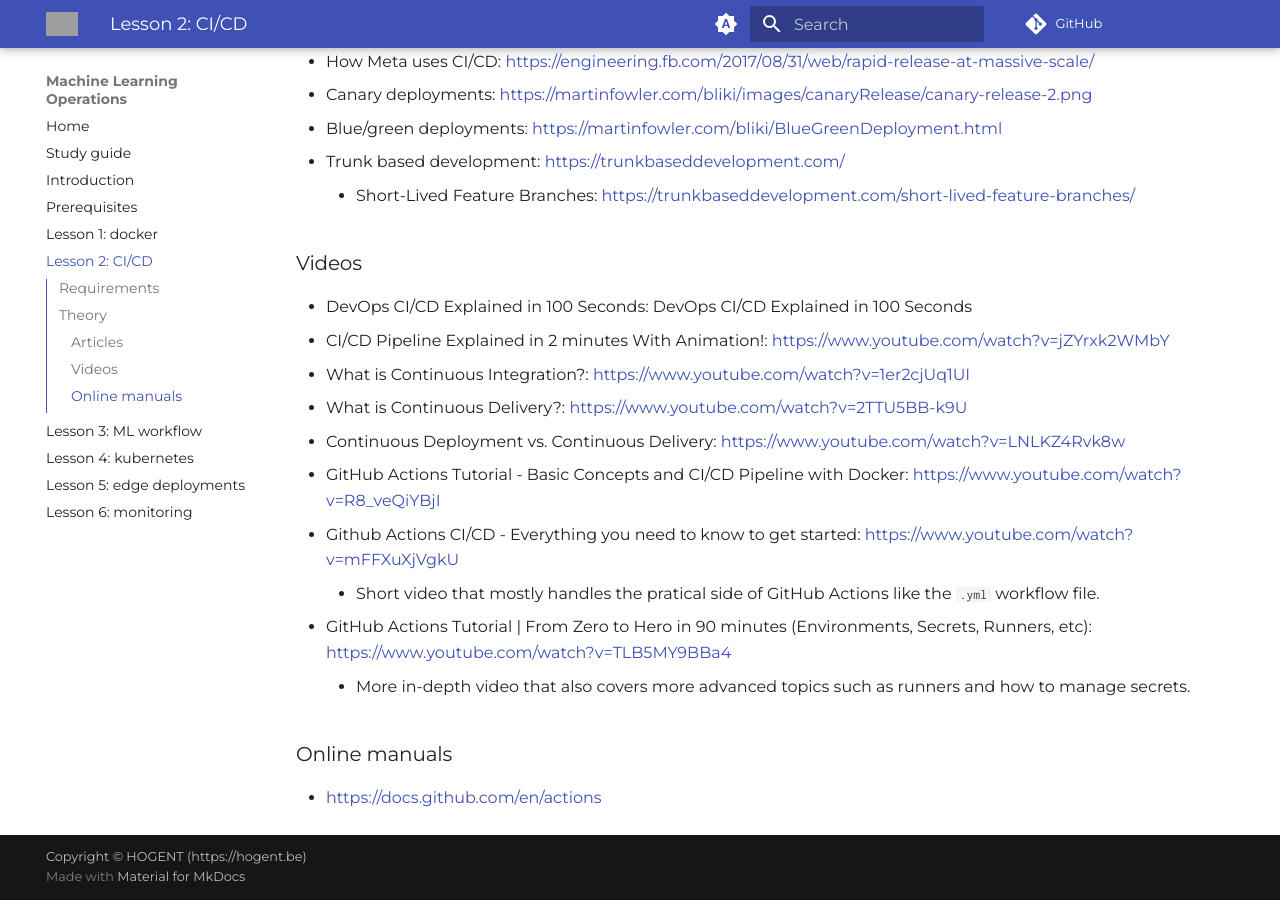
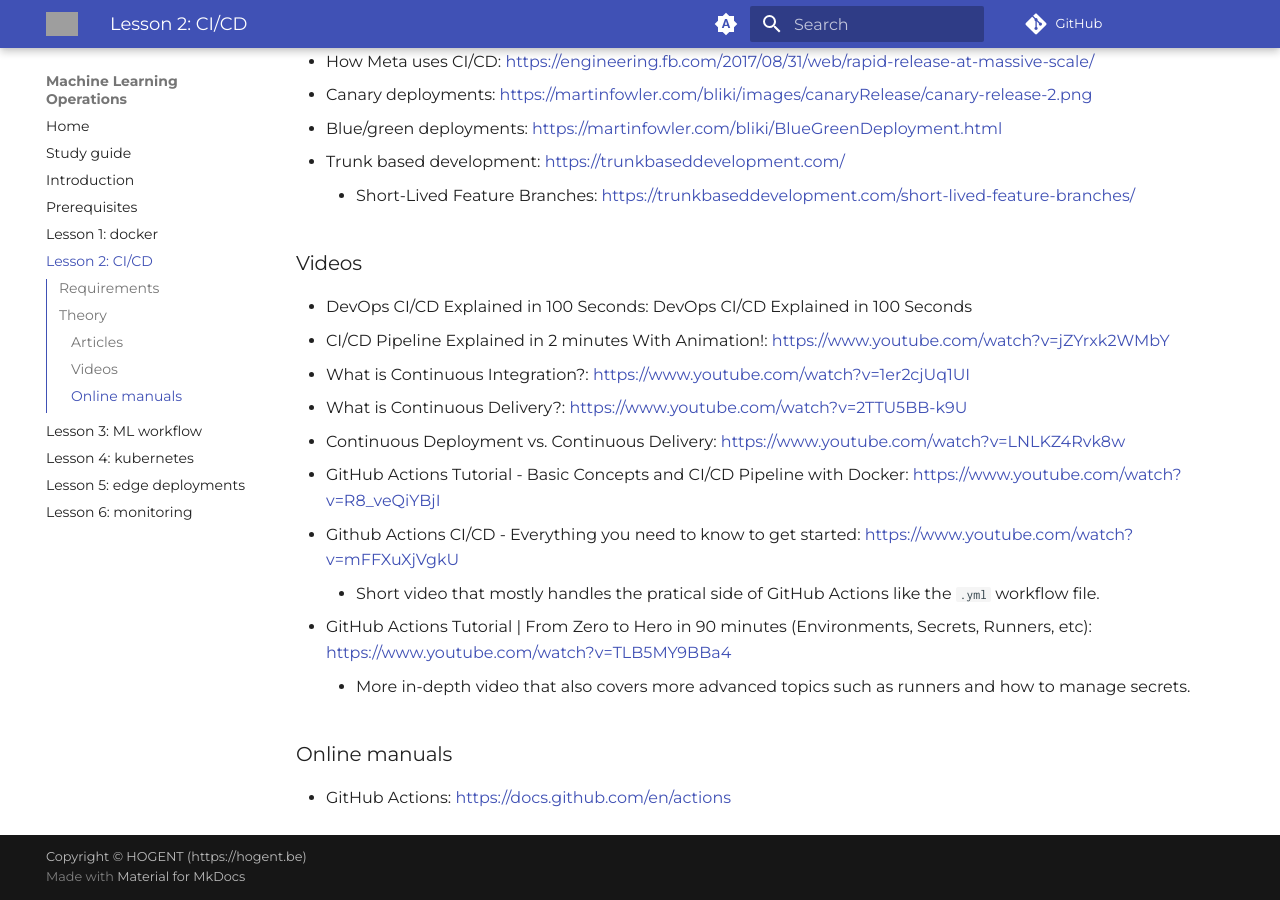
Before and after one commit to HOGENT-MLOps/mlops-slides, an MkDocs documentation site: the page built from docs/02-ci-cd.md, in a window 1280 px wide and 900 px high, scrolled down 815 px. Built offline with MkDocs 1.6.1 and Material for MkDocs 9.7.7, drawn with Linux system fonts in a browser that asks for light colours; comment, search, counter and statistics services are not loaded; grey boxes are pictures that could not be loaded.

Commit message:
Add GitHub actions to manual link

```diff
--- a/docs/02-ci-cd.md
+++ b/docs/02-ci-cd.md
@@ -42,4 +42,4 @@
 
 ### Online manuals
 
--   https://docs.github.com/en/actions
+-   GitHub Actions: https://docs.github.com/en/actions
```
